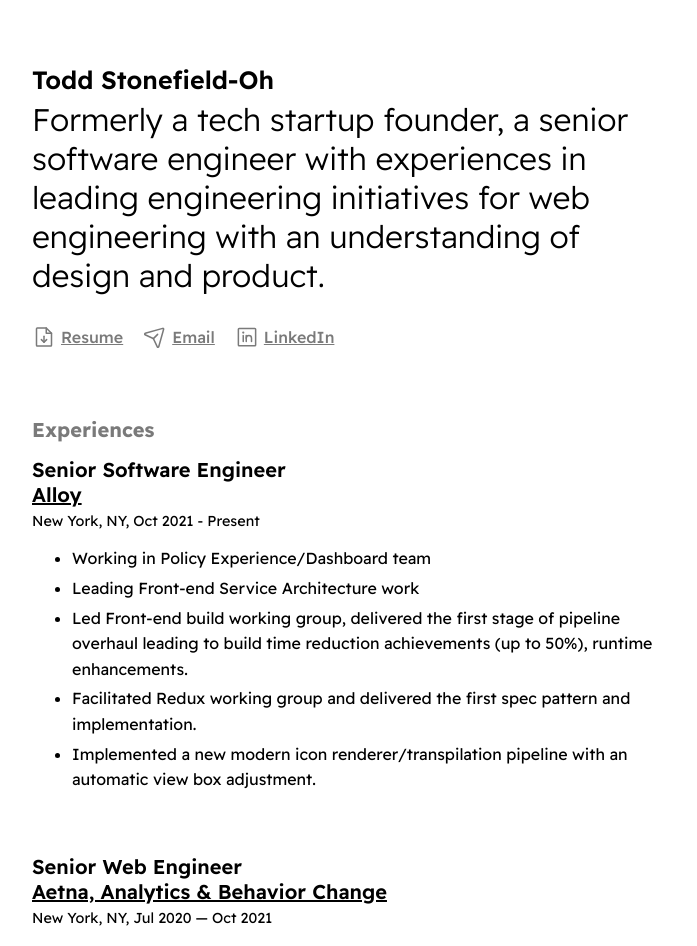
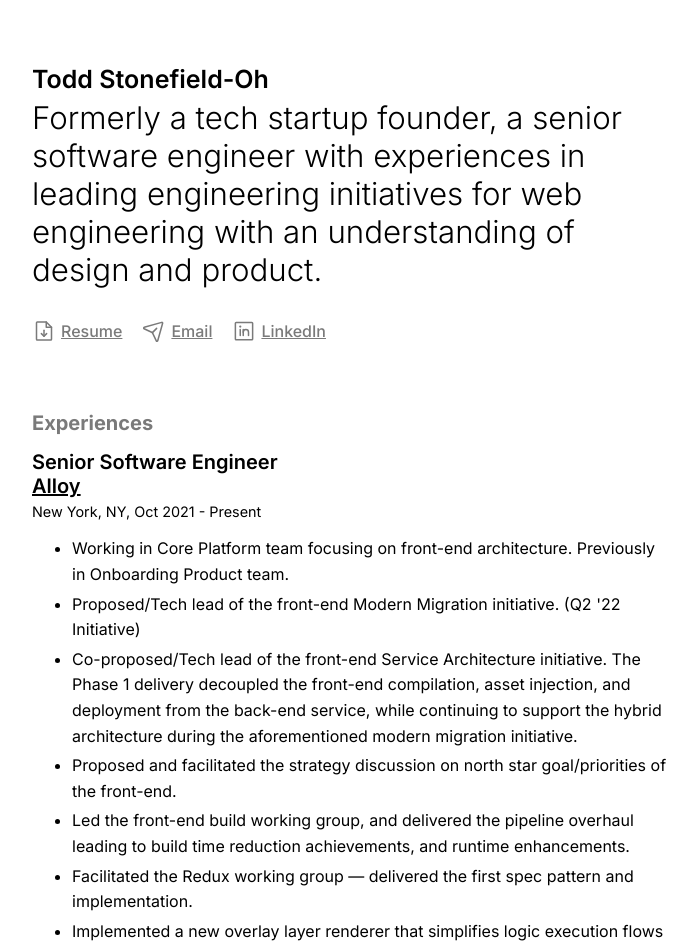
Before and after one commit to toddoh/todd, a Next.js app: page / in a window 1280 px wide. Shown: the top 946 px of the page, without its empty margins (288-985 px from the left). Built offline with nearby package versions, Linux system fonts and the light colour scheme.

Commit message:
update info

```diff
--- a/pages/index.tsx
+++ b/pages/index.tsx
@@ -33,7 +33,7 @@ function Home({ workExperiences }: { workExperiences: Array<object> }) {
         <link rel="preconnect" href="https://fonts.googleapis.com" />
         <link rel="preconnect" href="https://fonts.gstatic.com" />
         <link
-          href="https://fonts.googleapis.com/css2?family=Readex+Pro:wght@300;400;500;600;700&display=swap"
+          href="https://fonts.googleapis.com/css2?family=Inter:wght@300;400;500;600;700&display=swap"
           rel="stylesheet"
         />
       </Head>
--- a/public/assets/work_experiences.json
+++ b/public/assets/work_experiences.json
@@ -8,10 +8,13 @@
       "period": "Oct 2021 - Present",
       "location": "New York, NY",
       "items": [
-        "Working in Policy Experience/Dashboard team",
-        "Leading Front-end Service Architecture work",
-        "Led Front-end build working group, delivered the first stage of pipeline overhaul leading to build time reduction achievements (up to 50%), runtime enhancements.",
-        "Facilitated Redux working group and delivered the first spec pattern and implementation.",
+        "Working in Core Platform team focusing on front-end architecture. Previously in Onboarding Product team.",
+        "Proposed/Tech lead of the front-end Modern Migration initiative. (Q2 '22 Initiative)",
+        "Co-proposed/Tech lead of the front-end Service Architecture initiative. The Phase 1 delivery decoupled the front-end compilation, asset injection, and deployment from the back-end service, while continuing to support the hybrid architecture during the aforementioned modern migration initiative.",
+        "Proposed and facilitated the strategy discussion on north star goal/priorities of the front-end.",
+        "Led the front-end build working group, and delivered the pipeline overhaul leading to build time reduction achievements, and runtime enhancements.",
+        "Facilitated the Redux working group — delivered the first spec pattern and implementation.",
+        "Implemented a new overlay layer renderer that simplifies logic execution flows between multiple components.",
         "Implemented a new modern icon renderer/transpilation pipeline with an automatic view box adjustment."
       ]
     },
@@ -55,7 +58,7 @@
       "id": "toastlabs-2015",
       "name": "Toast Labs",
       "url": "",
-      "title": "Full-stack Lead/Founder",
+      "title": "Engineering Lead/Founder",
       "period": "Apr 2015 — Jul 2017",
       "location": "Palo Alto, CA",
       "items": [
--- a/styles/global.ts
+++ b/styles/global.ts
@@ -6,7 +6,7 @@ body {
   padding: 0;
   margin: 0 10vw;
   background: #fff;
-  font-family: 'Readex Pro', -apple-system, BlinkMacSystemFont, Segoe UI, Roboto,
+  font-family: 'Inter', -apple-system, BlinkMacSystemFont, Segoe UI, Roboto,
     Oxygen, Ubuntu, Cantarell, Fira Sans, Droid Sans, Helvetica Neue,
     sans-serif;
     -webkit-font-smoothing: antialiased;
```
Also changed, not shown: 1 other file (tests, documents, lock files or other folders).
